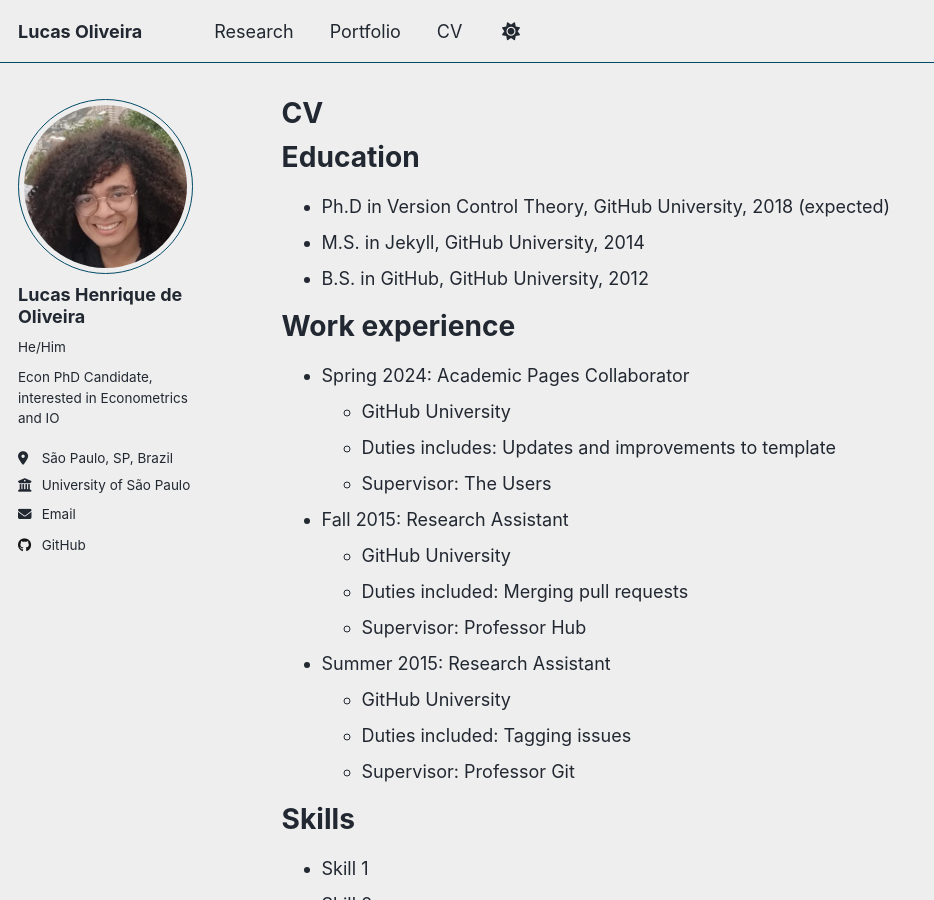
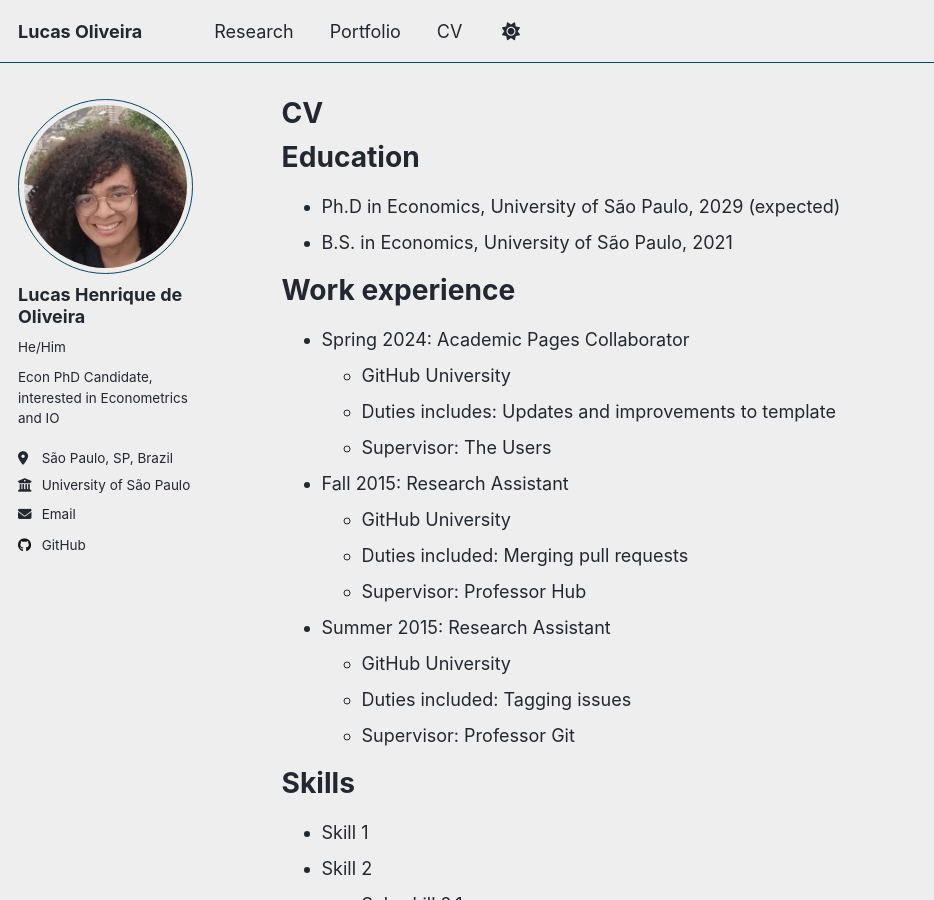
Before and after one commit to L-H-O/L-H-O.github.io, a Jekyll site: the page built from _pages/cv.md, in a window 1280 px wide and 900 px high. Shown: the whole window, without its empty margins (0-934 px from the left). Built offline with Jekyll 4.4.1, drawn with Linux system fonts in a browser that asks for light colours; a script that is not in the unit is left out.

Commit message:
Update cv.md

```diff
--- a/_pages/cv.md
+++ b/_pages/cv.md
@@ -11,9 +11,8 @@ redirect_from:
 
 Education
 ======
-* Ph.D in Version Control Theory, GitHub University, 2018 (expected)
-* M.S. in Jekyll, GitHub University, 2014
-* B.S. in GitHub, GitHub University, 2012
+* Ph.D in Economics, University of São Paulo, 2029 (expected)
+* B.S. in Economics, University of São Paulo, 2021
 
 Work experience
 ======
```
